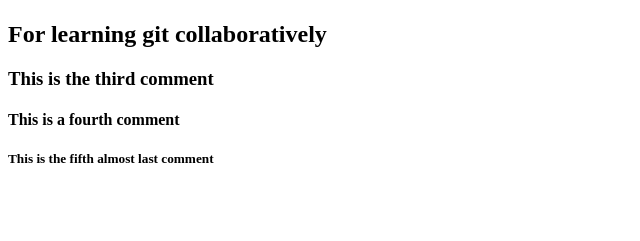
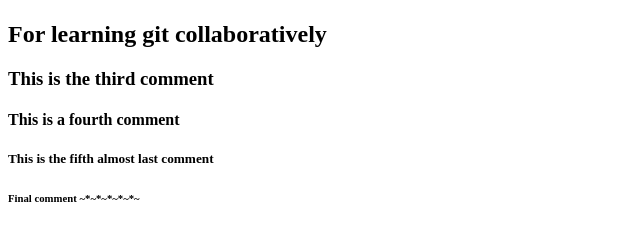
Before and after one commit to maksimsamoylenko/donut, a plain HTML site: page index.html in a window 1280 px wide. Shown: the part 59-300 px from the top of the page, without its empty margins (0-640 px from the left). Drawn offline with Linux system fonts and the light colour scheme.

Commit message:
hello hello hello #6

```diff
--- a/index.html
+++ b/index.html
@@ -14,5 +14,7 @@
 <h4>This is a fourth comment</h4>
 
 <h5>This is the fifth almost last comment</h5>
+
+<h6>Final comment ~*~*~*~*~*~</h6>
 </body>
 </html>
```
